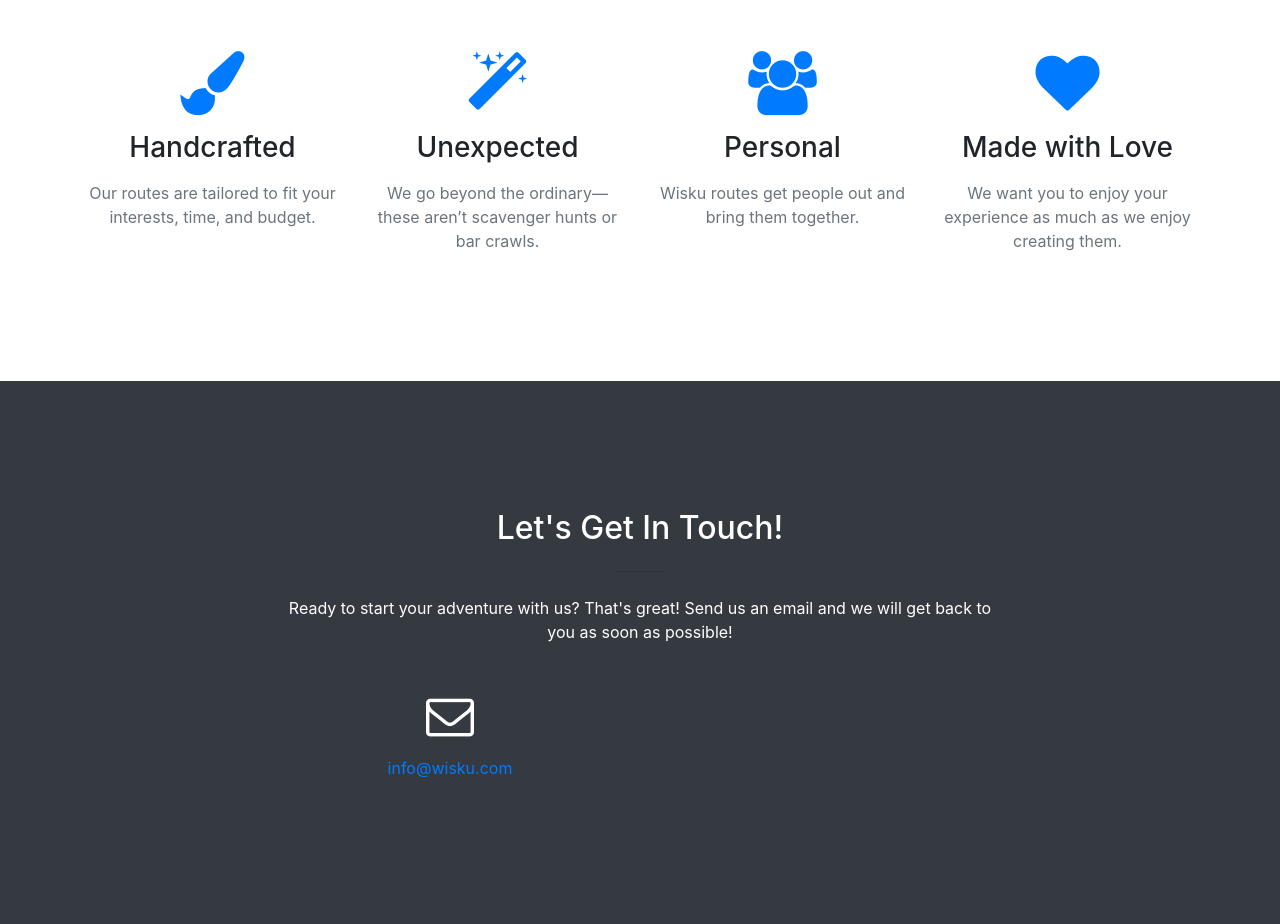
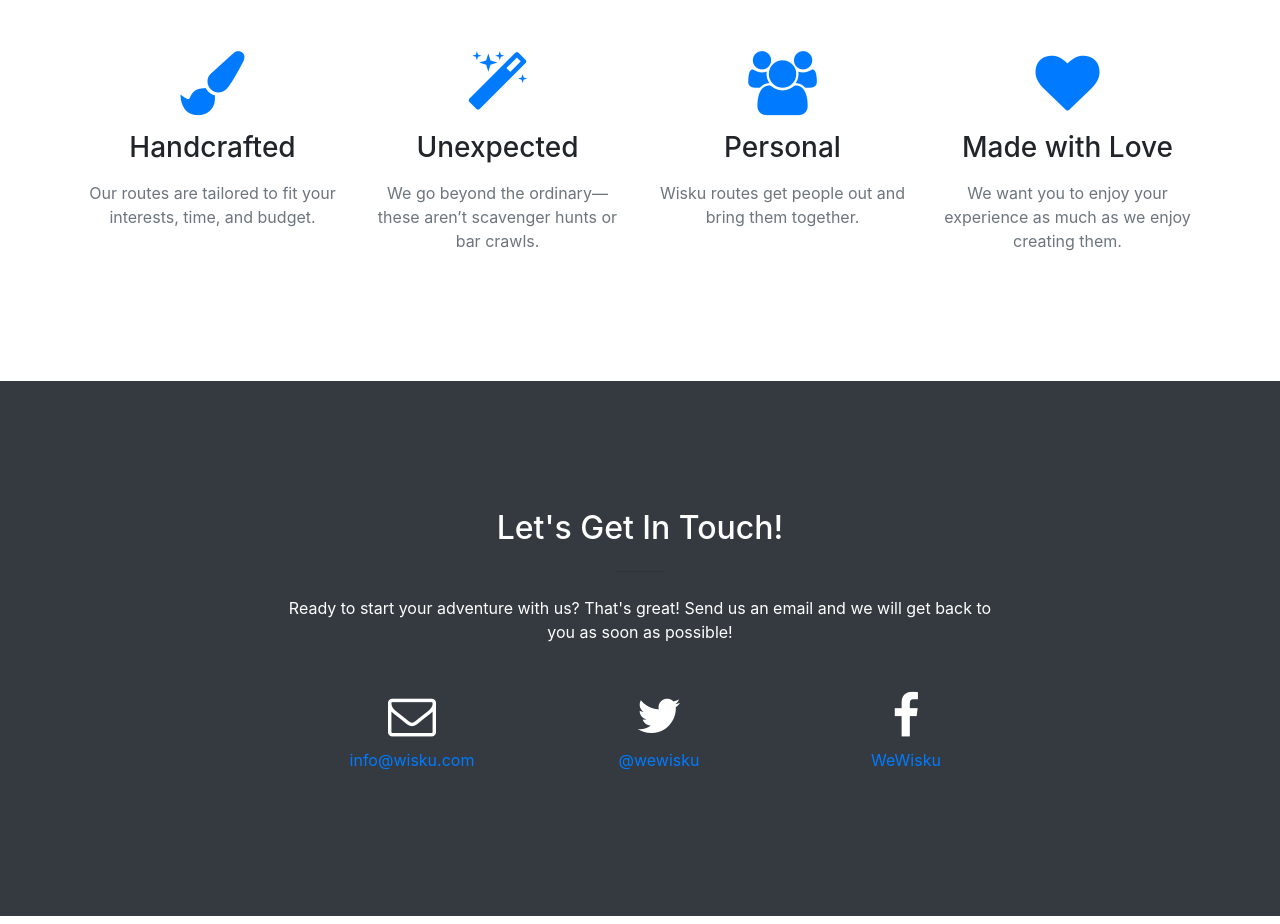
Before and after one commit to Wisku/wisku-web, a website with bundled scripts: page index.html in a window 1280 px wide. Shown: the part 1643-2567 px from the top of the page. Built offline with nearby package versions, Linux system fonts and the light colour scheme.

Commit message:
Add social links

```diff
--- a/index.html
+++ b/index.html
@@ -178,12 +178,26 @@
           </div>
         </div>
         <div class="row">
-          <div class="col-lg-8 mr-auto text-center">
-            <i class="fa fa-envelope-o fa-3x mb-3 sr-contact"></i>
+          <div class="col-lg-2 mr-auto text-center"></div>
+          <div class="col-lg-2 mr-auto text-center">
+            <i class="fa fa-envelope-o fa-3x mb-2 sr-contact"></i>
             <p>
               <a href="mailto:info@wisku.com">info@wisku.com</a>
             </p>
           </div>
+          <div class="col-lg-2 mr-auto text-center">
+            <i class="fa fa-twitter fa-3x mb-2 sr-contact"></i>
+            <p>
+              <a href="https://www.twitter.com/wewisku">@wewisku</a>
+            </p>
+          </div>
+          <div class="col-lg-2 mr-auto text-center">
+            <i class="fa fa-facebook fa-3x mb-2 sr-contact"></i>
+            <p>
+              <a href="https://www.facebook.com/wewisku">WeWisku</a>
+            </p>
+          </div>
+          <div class="col-lg-1 mr-auto text-center"></div>
         </div>
       </div>
     </section>
```
